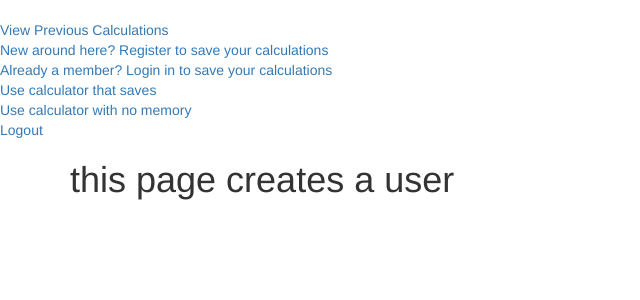
After one commit to hpaasch/django_calculator, a Django app: a page that uses templates/base.html in a window 1280 px wide. The commit adds this page. Shown: the top 300 px of the page, without its empty margins (0-640 px from the left). Run offline with Django 3.2, Linux system fonts and the light colour scheme; parts of the project's set-up code (start-up, migrations or seed data) failed here and were passed over; some libraries are stand-ins or nearby versions.

Commit message:
URLs, views and templates created.

```diff
--- a/django_calculator/urls.py
+++ b/django_calculator/urls.py
@@ -7,11 +7,13 @@ from django.contrib.auth.views import login, logout
 
 from hep_app import views
 
-from hep_app.views import create_user_view
+from hep_app.views import create_user_view, old_math_view, saved_calculate_view
 urlpatterns = [
     url(r'^admin/', admin.site.urls),
     url(r'^$', views.calculate_view, name='calculate'),
     url(r'^$', login, name='login_view'),
     url(r'^create_user/$', create_user_view, name='create_user_view'),
     url(r'^logout/$', logout, name='logout_view'),
+    url(r'^old_math/$', old_math_view, name='old_math_view'),
+    url(r'^saved_calculate', saved_calculate_view, name='saved_calculate_view')
 ]
--- a/hep_app/views.py
+++ b/hep_app/views.py
@@ -1,3 +1,4 @@
+from django.contrib.auth.decorators import login_required
 from django.shortcuts import render
 
 from hep_app.forms import Calculation
@@ -7,9 +8,13 @@ def create_user_view(request):
     return render(request, "create_user_view.html")
 
 
-def login_view(request):
-    return render(request, "login_view.html")
+@login_required
+def old_math_view(request):
+    return render(request, "old_math_view.html")
 
+
+def saved_calculate_view(request):
+    return render(request, "saved_calculate_view.html")
 
 
 def calculate_view(request):
--- a/templates/base.html
+++ b/templates/base.html
@@ -9,6 +9,19 @@
     <link rel="stylesheet" href="{% static 'hep_app/css/main.css' %}">
 </head>
 <body>
+    <br>
+    <a href="{% url 'old_math_view' %}">View Previous Calculations</a>
+    <br>
+    <a href="{% url 'create_user_view' %}">New around here? Register to save your calculations</a>
+    <br>
+    <a href="{% url 'login_view' %}">Already a member? Login in to save your calculations</a>
+    <br>
+    <a href="{% url 'saved_calculate_view' %}">Use calculator that saves</a>
+    <br>
+    <a href="{% url 'calculate' %}">Use calculator with no memory</a>
+    <br>
+    <a href="{% url 'logout_view' %}">Logout</a>
+
     <div class="container">
         {% block content %}
         {% endblock %}
--- /dev/null
+++ b/templates/create_user_view.html
@@ -0,0 +1,5 @@
+{% extends 'base.html' %}
+
+{% block content %}
+<h1>this page creates a user</h1>
+{% endblock %}
--- /dev/null
+++ b/templates/old_math_view.html
@@ -0,0 +1,5 @@
+{% extends 'base.html' %}
+
+{% block content %}
+<h1>this page shows your calculator history</h1>
+{% endblock %}
--- /dev/null
+++ b/templates/registration/login.html
@@ -0,0 +1,5 @@
+{% extends 'base.html' %}
+
+{% block content %}
+<h1>this is the login page</h1>
+{% endblock %}
--- /dev/null
+++ b/templates/saved_calculate_view.html
@@ -0,0 +1,5 @@
+{% extends 'base.html' %}
+
+{% block content %}
+<h1>this calculator will save your work</h1>
+{% endblock %}
```
